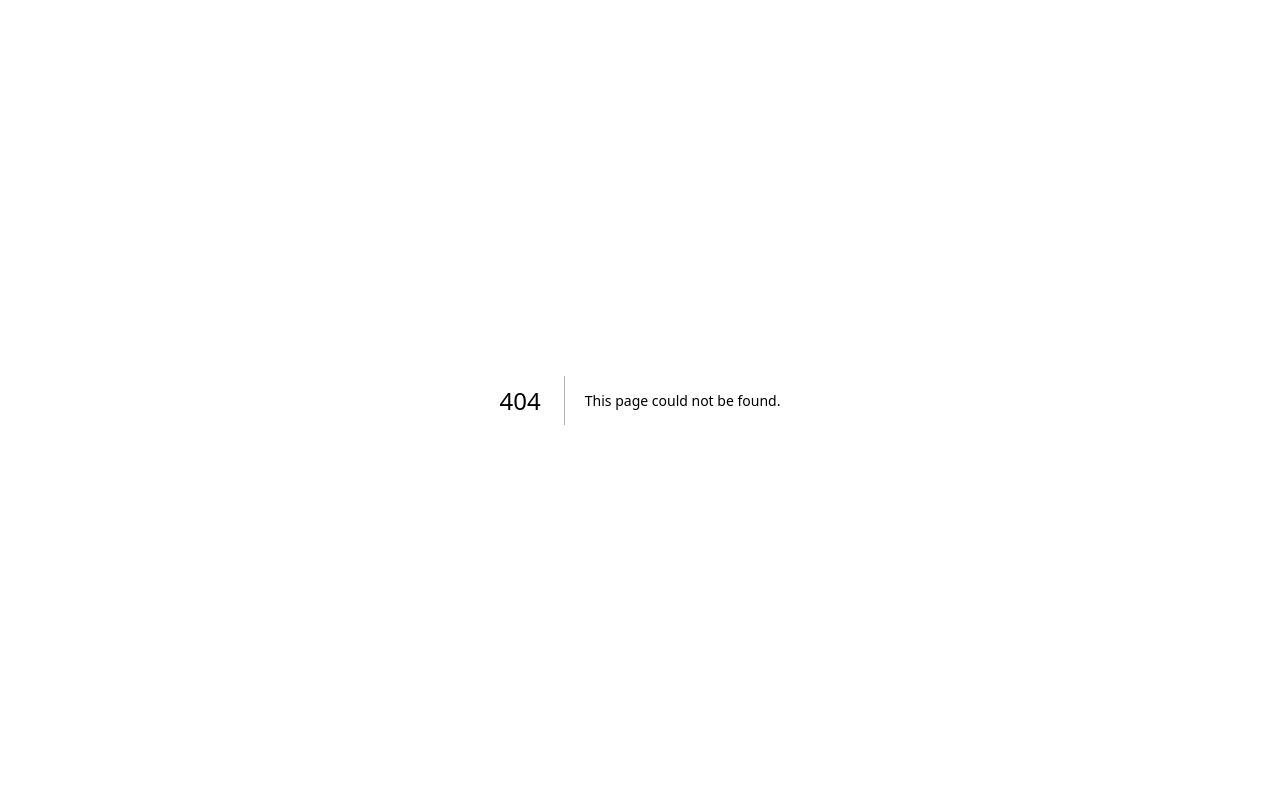
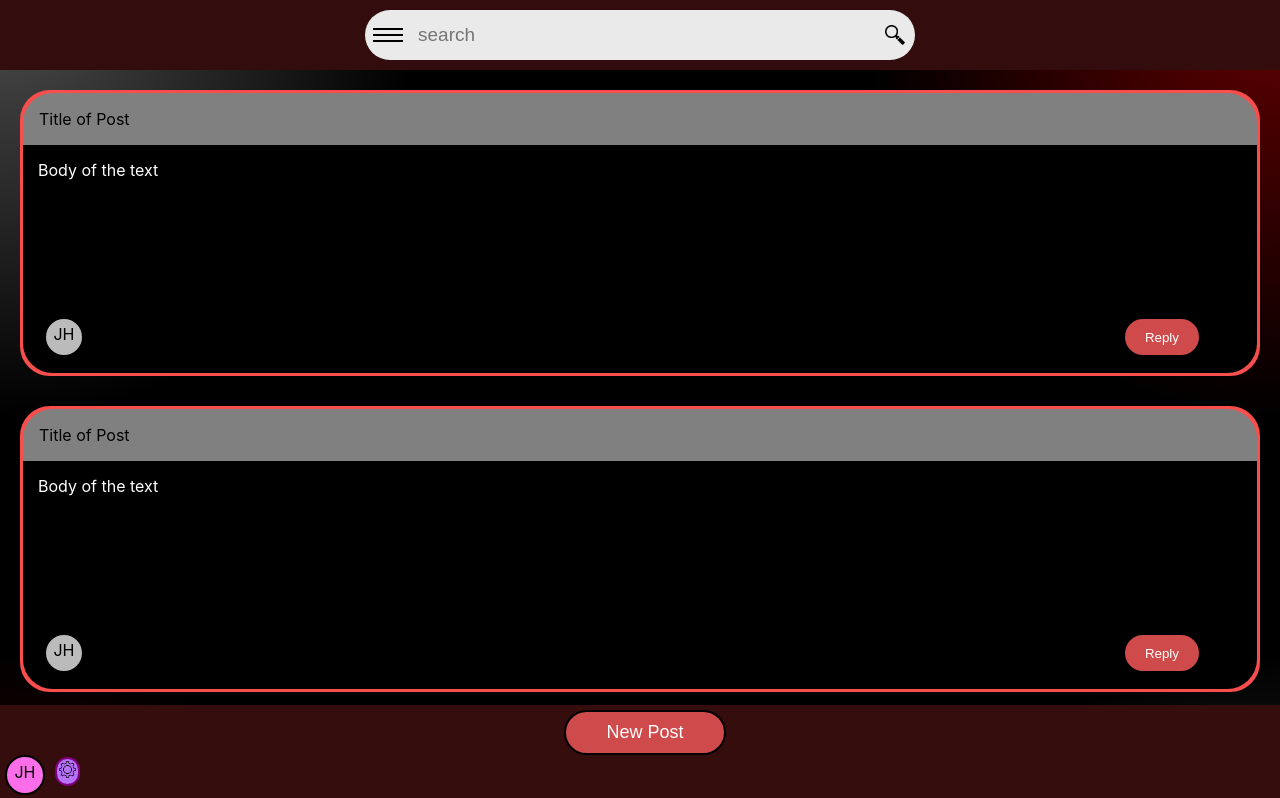
Before and after one commit to Cole-Wright4195/askuga, a Next.js app: page /home in a window 1280 px wide. Before the commit this address had no page. Shown: the top 798 px of the page. Built offline with nearby package versions, Linux system fonts and the light colour scheme.

Commit message:
added post and home folders

```diff
--- /dev/null
+++ b/src/app/home/page.tsx
@@ -0,0 +1,5 @@
+import Home from '../../components/HomeScreen/HomeScreen';
+
+export default function HomeScreen() {
+  return <Home />;
+}
--- /dev/null
+++ b/src/app/post/page.tsx
@@ -0,0 +1,5 @@
+import Post from '../../components/CreatePost/CreatePost';
+
+export default function CreatePost() {
+  return <Post />;
+}
--- /dev/null
+++ b/src/components/HomeScreen/HomeScreen.module.css
@@ -0,0 +1,186 @@
+.input{
+    display: flex;
+    align-items: center;
+    margin: 10px auto;
+    width:550px;
+    height:50px;
+    background: #eaeaea;
+    border-radius: 25px;
+
+}
+
+.input input{
+    height : 50px;
+    width: 460px;
+    background:transparent;
+    border: none;
+    outline: none;
+    color: #797979;
+    font-size: 19px;
+    margin: 5px;
+}
+
+.iconMenuContainer{
+    display: inline-block;
+    cursor: pointer;
+}
+
+.iconMenuContainer > div {
+    width: 30px;
+    height: 2px;
+    background-color: black;
+    margin: 4px 8px;
+}
+
+.fixedSearch{
+    position: fixed;
+    margin: 0 auto;
+    left: 0px;
+    right: 0px;
+    background-color: rgb(51, 13, 13);
+}
+
+.spacer {
+    width: 100%;
+    height: 60px;
+    background-color: rgba(0, 255, 255, 0.175);
+}
+
+.container {
+    display: flex;
+    flex-direction: column;
+    margin: 30px 20px;
+    border: solid 3px;
+    border-color: rgb(248, 78, 78);
+    background-color: rgb(248, 78, 78);
+    border-radius: 30px;
+    height: 280px;
+    padding: 0px;
+}
+
+.post {
+
+    margin: 0 auto;
+    width: auto;
+    height: 180px;
+    background: #eaeaea;
+
+    /*border-radius: 50px;*/
+}
+
+.postHeader {
+    height: 20px;
+    background-color: grey;
+    padding: 10px;
+    color: rgb(0, 0, 0);
+    border: 6px solid grey;
+    border-top-right-radius: 30px;
+    border-top-left-radius: 30px;
+}
+
+.postBody {
+
+    background-color: rgb(0, 0, 0);
+    height: 80%;
+    padding: 15px;
+    color: white;
+
+}
+
+.postFooter {
+    display: flex;
+    padding: 10px 50px 10px 15px;
+    background-color: rgb(0, 0, 0);
+    justify-content: space-between;
+    border: 6px solid rgb(0, 0, 0);
+    border-bottom-left-radius: 30px;
+    border-bottom-right-radius: 30px;
+}
+
+.userIcon {
+    height: 36px;
+    width: 36px;
+    background-color: #bbb;
+    border-radius: 50%;
+    display: inline-block;
+    text-align: center;
+    line-height: 30px;
+    cursor: pointer;
+    border: solid 2px black;
+}
+
+.userIcon:hover {
+    border-color: white;
+}
+
+.replyButton {
+    background-color: rgb(207, 74, 74);
+    padding: 0px 20px 0px 20px;
+    text-align: center;
+    border-radius: 30px;
+    border: solid 2px black;
+    cursor: pointer;
+    color: white;
+}
+
+.replyButton:hover {
+    background-color: rgb(149, 0, 0);
+    border-color: white;
+}
+
+.toolContainer {
+    background-color: rgb(53, 13, 13);
+    padding: 5px;
+    position: fixed;
+    bottom: 0;
+    width: 100%;
+
+}
+
+.myIcon {
+
+    height: 36px;
+    width: 36px;
+    background-color: #fc6ee9;
+    border-radius: 50%;
+    display: inline-block;
+    text-align: center;
+    line-height: 30px;
+    cursor: pointer;
+    border: solid 2px black;
+    align-items: flex-start;
+    margin-right: 10px;
+}
+
+.myIcon:hover {
+    border-color: white;
+}
+
+.gearIcon {
+    border: solid 2px purple;
+    padding: 2px;
+    background-color: #b673f9;
+    display: inline-block;
+    margin-left: auto;
+    margin-right: auto;
+    border-radius: 30px;
+}
+
+.makePostButton {
+    display: flex;
+    align-items: center;
+    margin: 0 auto;
+    background-color: rgb(207, 74, 74);
+    padding: 10px 40px;
+    text-align: center;
+    border-radius: 30px;
+    border: solid 2px black;
+    cursor: pointer;
+    color: white;
+    font-size: large;
+}
+
+.makePostButton:hover {
+    background-color: rgb(149, 0, 0);
+    border-color: white;
+}
--- /dev/null
+++ b/src/components/HomeScreen/HomeScreen.tsx
@@ -0,0 +1,74 @@
+"use client"
+import styles from './HomeScreen.module.css';
+import magnifyglass from '../Assets/magnifyglass.png';
+import gear from '../Assets/gear.png';
+import { useRouter } from 'next/navigation';
+
+export default function HomeScreen  () {
+    const router= useRouter();
+    return (
+        <div>
+            <div className={styles.fixedSearch}>
+
+                <div className={styles.input}>
+                        <span className={styles.iconMenuContainer}>
+                            <div></div>
+                            <div></div>
+                            <div></div>
+                        </span>
+                        <input type ="text" placeholder='search'/>
+                        <img src= {magnifyglass.src} width={20} alt=""/>
+                </div>
+            </div>
+            <div className={styles.spacer}>
+                &nbsp;
+            </div>
+
+
+            <div className={styles.container}>
+                <div className={styles.postHeader}>Title of Post</div>
+                <div className={styles.postBody}>Body of the text</div>
+                <div className={styles.postFooter}>
+                    <span className={styles.userIcon}>JH</span>
+                    <button className={styles.replyButton}>Reply</button>
+                </div>
+            </div>
+
+            <div className={styles.container}>
+                <div className={styles.postHeader}>Title of Post</div>
+                <div className={styles.postBody}>Body of the text</div>
+                <div className={styles.postFooter}>
+                    <span className={styles.userIcon}>JH</span>
+                    <button className={styles.replyButton}>Reply</button>
+                </div>
+            </div>
+
+            <div className={styles.container}>
+                <div className={styles.postHeader}>Title of Post</div>
+                <div className={styles.postBody}>Body of the text</div>
+                <div className={styles.postFooter}>
+                    <span className={styles.userIcon}>JH</span>
+                    <button className={styles.replyButton}>Reply</button>
+                </div>
+            </div>
+
+            <div className={styles.container}>
+                <div className={styles.postHeader}>Title of Post</div>
+                <div className={styles.postBody}>Body of the text</div>
+                <div className={styles.postFooter}>
+                    <span className={styles.userIcon}>JH</span>
+                    <button className={styles.replyButton}>Reply</button>
+                </div>
+            </div>
+
+            <div className={styles.toolContainer}>
+                <button className={styles.makePostButton}>New Post</button>
+                <span className={styles.myIcon}>JH</span>
+                <span className={styles.gearIcon}>
+                    <img src={gear.src} width={17} alt=""/>
+                </span>
+
+            </div>
+        </div>
+    );
+}
```
Also changed, not shown: src/components/CreatePost/CreatePost.module.css (added, +88 -0 lines), src/components/CreatePost/CreatePost.tsx (added, +34 -0 lines), src/components/Assets/gear.png (added), src/components/Assets/magnifyglass.png (added).
